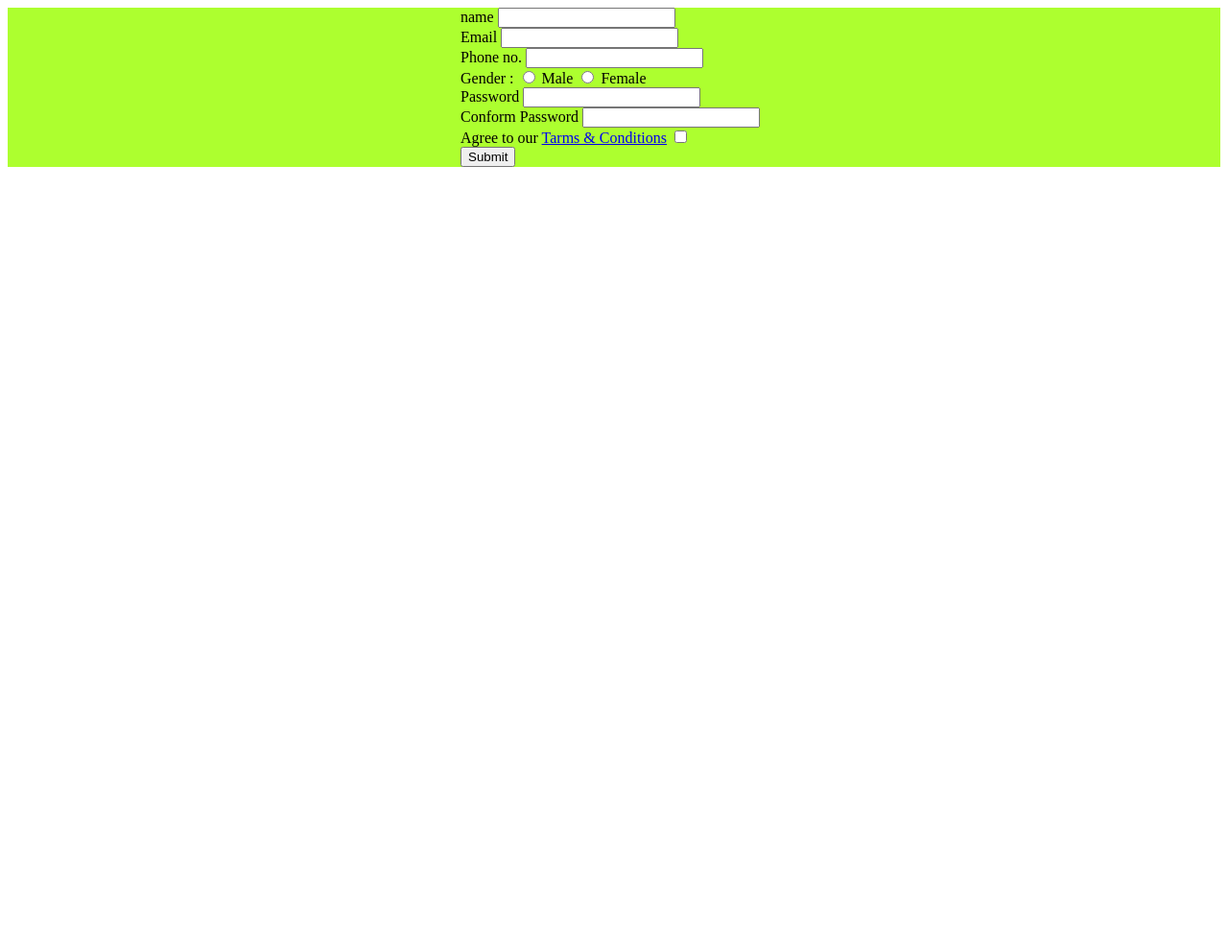
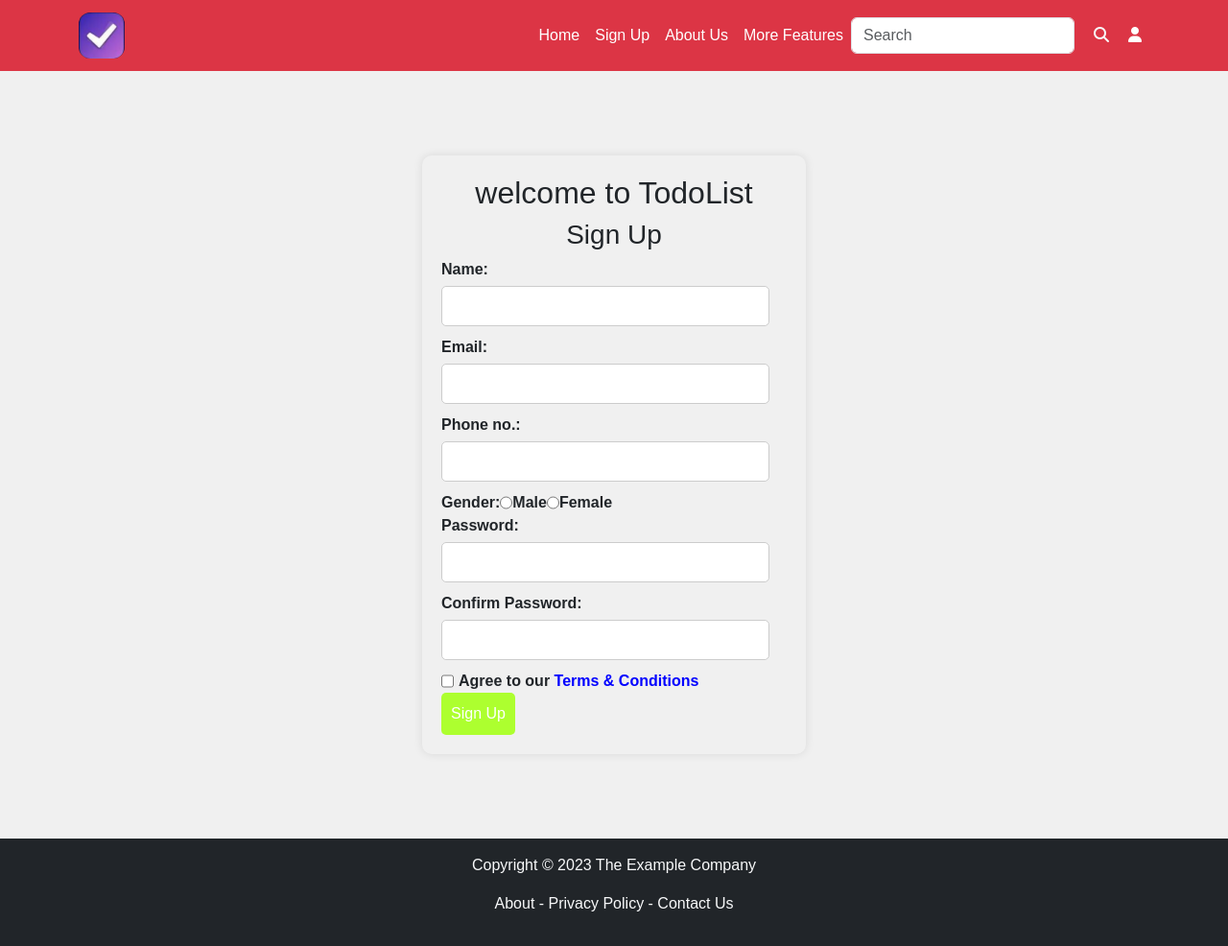
Before and after one commit to uditparmar90/Qa, a Django app: page /signup/ in a window 1280 px wide. Shown: the whole page at 96% size. Before the commit the page ends 174 px from the top, so only its background shows below. Run offline with Django 4.2, Linux system fonts and the light colour scheme; some libraries are stand-ins or nearby versions.

Commit message:
Template inheritance added

```diff
--- a/qa1/templates/GPTindex.html
+++ b/qa1/templates/GPTindex.html
@@ -1,22 +1,22 @@
 <!DOCTYPE html>
 <html lang="en">
+{% load static%}
 
 <head>
   <meta charset="utf-8">
   <meta name="viewport" content="width=device-width, initial-scale=1">
-  <title>Index File</title>
+
+
+  <title>{% block title %}{% endblock title %}</title>
   <link rel="icon" href="static/favicon.ico">
   <link href="https://cdn.jsdelivr.net/npm/bootstrap@5.3.1/dist/css/bootstrap.min.css" rel="stylesheet">
   <!-- fontAwesome icon -->
   <link rel="stylesheet" href="https://cdnjs.cloudflare.com/ajax/libs/font-awesome/6.4.2/css/all.min.css" />
   <script src="https://kit.fontawesome.com/2e45d17cb8.js" crossorigin="anonymous"></script>
+  {%block head%}{%endblock head%}
 </head>
 <style>
-  /* ... Your existing styles ... */
-  .nav-link{
-    color:whitesmoke;
-
-  }
+    {%block style%}{%endblock style%}
 
 </style>
 
@@ -25,33 +25,36 @@
   <!-- Navigation Bar -->
   <nav class="navbar navbar-expand-lg navbar-dark bg-danger">
     <div class="container">
-      <a class="navbar-brand" href="download.png">Your Logo</a>
+
+
+      {% comment %}  {% endcomment %}
+      <a class="navbar-brand" href="static/download.png"><img src="{% static 'favicon.ico' %}" alt="Favicon" style="border-radius:25%;"></a>
       <button class="navbar-toggler" type="button" data-bs-toggle="collapse" data-bs-target="#navbarNav"
         aria-controls="navbarNav" aria-expanded="false" aria-label="Toggle navigation">
         <span class="navbar-toggler-icon"></span>
       </button>
       <div class="collapse navbar-collapse justify-content-end" id="navbarNav">
         <ul class="navbar-nav">
-          <li class="nav-item">
-            <a class="nav-link" href="#">Home</a>
+          <li class="nav-item" >
+            <a class="nav-link" href="#" style="color:white;">Home</a>
           </li>
           <li class="nav-item">
-            <a class="nav-link" href="#">Sign Up</a>
+            <a class="nav-link" href="#" style="color:white;">Sign Up</a>
           </li>
           <li class="nav-item">
-            <a class="nav-link" href="#">About Us</a>
+            <a class="nav-link" href="#" style="color:white;">About Us</a>
           </li>
           <li class="nav-item">
-            <a class="nav-link" href="#">More Features</a>
+            <a class="nav-link" href="#" style="color:white;">More Features</a>
           </li>
         </ul>
         <form class="d-flex">
           <input class="form-control me-2" type="search" placeholder="Search" aria-label="Search">
-          <button class="btn btn-outline-light" type="submit"><i class="fas fa-search"></i></button>
+          <button class="btn btn-outline-light" type="submit" style="border:none;"><i class="fas fa-search"></i></button>
         </form>
         <ul class="navbar-nav">
           <li class="nav-item">
-            <a class="nav-link" href="#"><i class="fas fa-user"></i></a>
+            <a class="nav-link" href="#"><i class="fas fa-user" style="color:white;"></i></a>
           </li>
         </ul>
       </div>
@@ -59,7 +62,7 @@
   </nav>
 
   <!-- Main Content -->
-  <main class="container">
+  {%block body%}{%endblock%}
     <!-- Your main content goes here -->
   </main>
 
--- a/qa1/templates/GPTsignup.html
+++ b/qa1/templates/GPTsignup.html
@@ -1,14 +1,20 @@
-<!DOCTYPE html>
-<html lang="en">
+{% extends "GPTindex.html" %}
+  {% comment %} {% block title %}
+My Page Title
+{% endblock title %} {% endcomment %}
+{%load static%}
+{% block title %}TodoList{% endblock title %}
+{% comment %} {%block head%}<link rel="icon" type="image/x-icon" url="{% static '/favicon.ico' %}">{%endblock head%} {% endcomment %}
+{% block head %}
+    <link rel="icon" type="image/x-icon" href="{% static '/favicon.ico' %}">
+{% endblock head %}
 
-<head>
-    <meta charset="UTF-8">
-    <meta name="viewport" content="width=device-width, initial-scale=1.0">
-    <link rel="icon" type="image/x-icon"
-        href="/home/ouiteo/Github Projects/Quiz/Quiz/Quizabc/Qa/qa1/static/download.png">
-    <title>Sign Up</title>
-    <style>
-        body {
+
+  {% comment %} <link rel="icon" type="image/x-icon" href="/images/favicon.ico"> {% endcomment %}
+{%block style%}
+
+
+body {
             margin: 0;
             padding: 0;
             font-family: Arial, sans-serif;
@@ -22,8 +28,8 @@
             background-color: #f0f0f0;
         }
 
-        form {
-            background-color: rgba(253, 239, 255, 0.966);
+        .signup {
+            {% comment %} background-color: rgba(253, 239, 255, 0.966); {% endcomment %}
             padding: 20px;
             border-radius: 10px;
             box-shadow: 0px 0px 10px rgba(0, 0, 0, 0.1);
@@ -72,12 +78,11 @@
             color: blue;
             text-decoration: none;
         }
-    </style>
-</head>
+{%endblock style%}
 
-<body>
-    <div class="main">
-        <form action="">
+{%block body%}
+<div class="main">
+        <form action="" class="signup">
             <div style="display: flex; align-items: center;justify-content: center; flex-direction: column;">
                 <h2>welcome to TodoList</h2>
                 <h3>Sign Up</h3>
@@ -121,6 +126,5 @@
             </div>
         </form>
     </div>
-</body>
 
-</html>
+{%endblock body%}
--- a/qa1/templates/index.html
+++ b/qa1/templates/index.html
@@ -1,10 +1,12 @@
+{% load static %}
 <!doctype html>
 <html lang="en">
 
 <head>
   <meta charset="utf-8">
   <meta name="viewport" content="width=device-width, initial-scale=1">
-  <title> Index File</title>
+
+  <title> {% block title %}{% endblock title %}</title>
   <link rel="icon" href="static/favicon.ico">
   <link href="https://cdn.jsdelivr.net/npm/bootstrap@5.3.1/dist/css/bootstrap.min.css" rel="stylesheet">
   <!-- fontAwesome icon -->
--- a/qa1/views.py
+++ b/qa1/views.py
@@ -4,8 +4,8 @@ from django.shortcuts import render
 # Create your views here.
 def index(request):
 
-    return render(request,'index.html')
+    return render(request,'GPTindex.html')
     # return HttpResponse("vdfsdf")
 
 def sign_up(request):
-    return render(request,'signup.html')
+    return render(request,'GPTsignup.html')
```
Also changed, not shown: qa1/static/favicon.ico.
